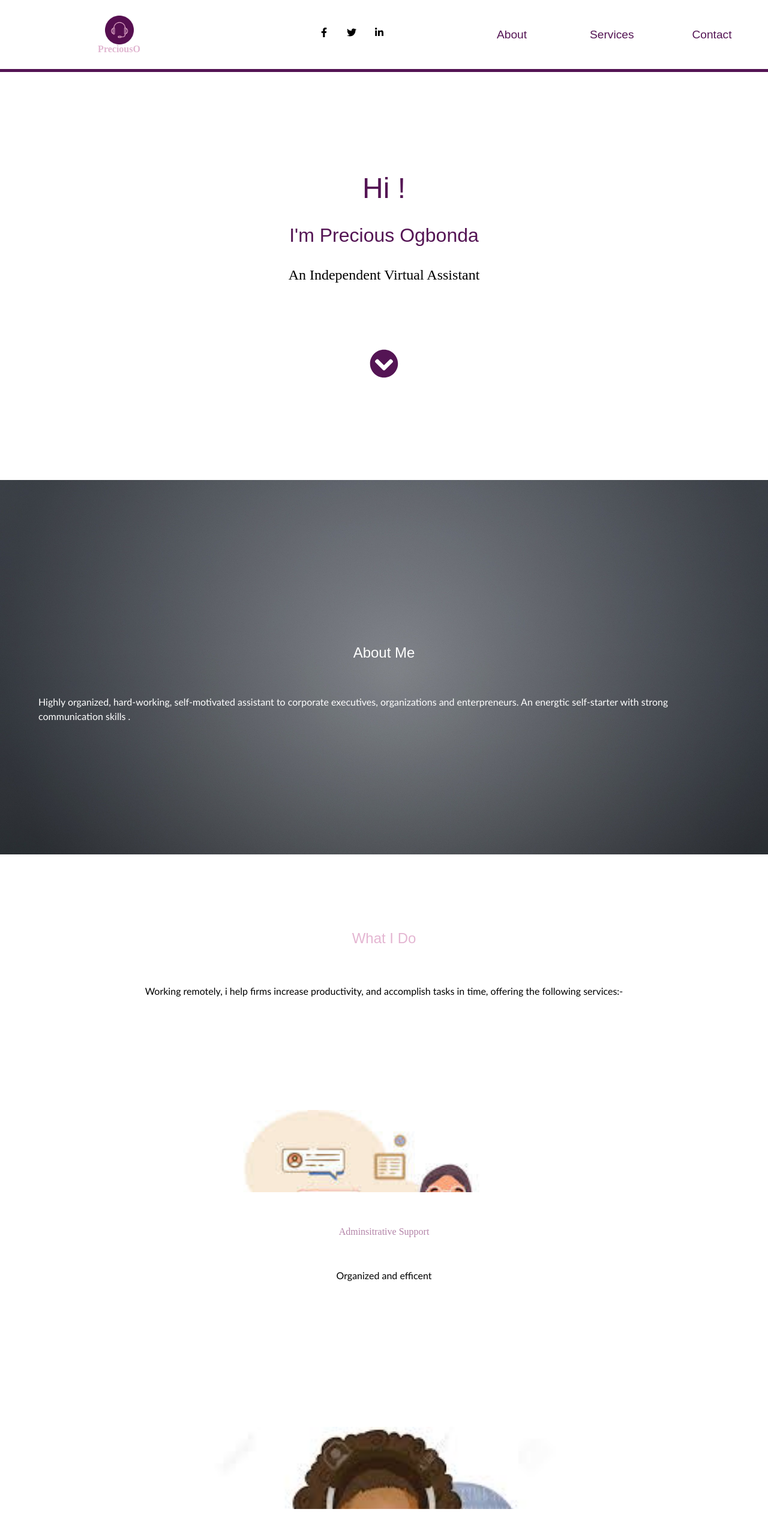
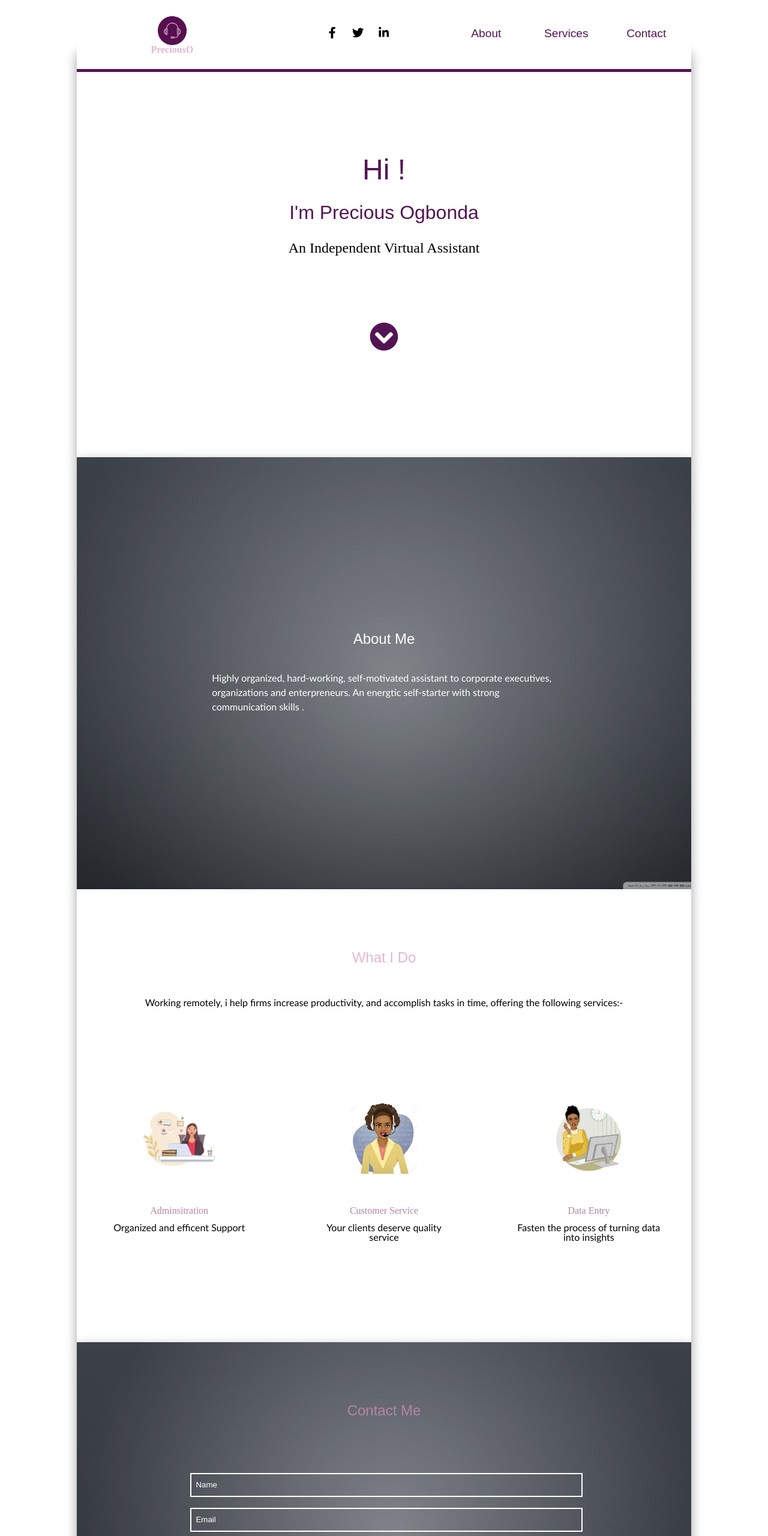
Before and after one commit to basilcea/IDoJAMStack, a Gatsby site: page / in a window 1280 px wide. Shown: the top 2560 px of the page at 60% size. Built offline with nearby package versions, Linux system fonts and the light colour scheme; Gatsby itself is replaced by a stand-in of ours.

Commit message:
fix desktop view for about us and contact section

```diff
--- a/src/components/about-brief.js
+++ b/src/components/about-brief.js
@@ -3,7 +3,7 @@ import aboutStyles from './about-brief.module.css'
 
 export default () => {
     return (
-        <div className={aboutStyles.container}>
+        <div className={aboutStyles.container} id={'about'}>
         <h2 className={aboutStyles.heading}>About Me</h2>
         <p className={aboutStyles.paragraph}>Highly organized, hard-working, self-motivated assistant to corporate executives, organizations and enterpreneurs. An energtic self-starter with strong communication skills .</p>
         </div>
--- a/src/components/about-brief.module.css
+++ b/src/components/about-brief.module.css
@@ -1,7 +1,6 @@
 .container{
-    height: 78vh;
-    width:90%;
-    background: url('../assests/background.jpg');
+    height: 70vh;
+   background: url('../assests/background.jpg');
     display:flex;
     background-position: center;
     background-size:cover;
@@ -9,19 +8,39 @@
     justify-content:center;
     align-items:center;
     padding:0% 5%;
+    box-shadow: 0 8px 16px 0 rgba(0, 0, 0, 0.2),
+    0 6px 20px 0 rgba(0, 0, 0, 0.19);
 }
 .heading{
     font-size:1.5rem;
     color:rgb(255, 255 , 255 ,1);
-    padding:5%;
+    padding-bottom:5%;
     font-family:Arial, Helvetica, sans-serif;
 }
 .paragraph{
     text-align:center;
     line-height:1.5rem;
     font-size:16px;
+    text-align: left;
     color:rgb(255, 255 , 255 ,1);
-
     font-family:'Trebuchet MS', 'Lucida Sans Unicode', 'Lucida Grande', 'Lucida Sans', Arial, sans-serif;
-    text-align:left;
 }
+.goDown{
+    font-size:3em;
+    padding-top:10vh;
+    width:100%;
+    height: 10vh;
+    display: flex;
+    justify-content: center;
+    align-items:flex-end;
+    color:black;
+}
+@media (min-width:500px){
+    .container{
+     padding: 0% 10%;
+     height: 90vh;
+    }
+    .paragraph{
+        width: 70%;
+    }
+}
--- a/src/components/contact.module.css
+++ b/src/components/contact.module.css
@@ -6,6 +6,8 @@
     background-position: center;
     flex-direction:column;
     margin:0;
+    box-shadow: 0 8px 16px 0 rgba(0, 0, 0, 0.2),
+    0 6px 20px 0 rgba(0, 0, 0, 0.19);
     align-items:center;
 }
 .heading{
@@ -21,7 +23,7 @@
     flex-direction:column;
     width:90%;
     height:80vh;
-    margin:5%;
+    margin:3%;
     padding-left:0%;
 }
 input{
@@ -40,6 +42,7 @@ input::placeholder{
 textarea{
     width:98%;
     font-size:1rem;
+    margin: 0;
     height:30%;
     background-color: inherit;
     border:2px solid white ;
@@ -52,7 +55,8 @@ textarea::placeholder{
 }
 input[type='submit']{
     border:none;
-    width:100%;
+    width:50%;
+    margin:0% 25%;
     height:15%;
     margin-top:5%;
     background-color:rgb(179, 132 , 168 ,1);
@@ -61,9 +65,19 @@ input[type='submit']{
     color:white;
     text-align:center;
 }
-.footer{
-    color:white;
-    text-align:center;
-    padding:5%;
-    widtH:100%;
+
+@media(min-width:800px){
+    .container{
+        height:80vh;
+    }
+
+    input{
+        height: 3em;
+        width:70%;
+        margin:1% 15%;
+    }
+    textarea{
+        width:70%;
+        margin:1% 15%;
+    }
 }
--- a/src/components/footer.js
+++ b/src/components/footer.js
@@ -3,6 +3,6 @@ import footerStyle from './footer.module.css';
 export default () => {
     return(
 
-        <div className={footerStyle.footer}>  <p>&copy; 2019 by basilcea</p></div>
+        <div className={footerStyle.footer}>  <p>&copy; 2019 . Powered by cea</p></div>
     )
 }
--- a/src/components/footer.module.css
+++ b/src/components/footer.module.css
@@ -1,8 +1,7 @@
 .footer{
     background-size:cover;
     background-position: center;
-    background-color:rgb(84, 20 , 84 ,1);
-    color:white;
+    color:black;
     display:flex;
     justify-content: center;
     align-items: center;
--- a/src/components/header.js
+++ b/src/components/header.js
@@ -22,12 +22,6 @@ export default () => {
           <img className={headerStyles.icon} src={`${icon}`} alt="" />
           <p className={headerStyles.title}>PreciousO</p>
         </div>
-        {!clicked && (
-          <FaBars className={headerStyles.hamburger} onClick={buttonClicked} />
-        )}
-        {clicked && (
-          <FaTimes className={headerStyles.hamburger} onClick={buttonClicked} />
-        )}
       </div>
       <div className={headerStyles.socials}>
         <div className={headerStyles.socialsIcon}>
--- a/src/components/header.module.css
+++ b/src/components/header.module.css
@@ -19,13 +19,36 @@
     display:flex;
 }
 .navBar{
-    display:none;
+    width:100%;
+    display:flex;
+    align-items: center;
+    display:flex;
+    justify-content:center;
+    height:40%;
+    padding-bottom: 3px;
+}
+
+.button{
+    background-color: inherit;
+    outline: none;
+    border:none;
+    width:30%;
+    margin-right:  3%;
+    padding:3%;
+    font-size:.8em;
+    border-radius: 5px;
+    color:rgb(84, 20 , 84 ,1);
+}
+.button:hover{
+    background-color:rgb(84, 20 , 84 ,1) ;
+    border:none;
+    color:white;
 }
 .iconDiv{
     width:90%;
     display: flex;
     height:95%;
-    margin-top:0%;
+    margin-top:1%;
     flex-direction: column;
     align-items:center;
     justify-content:center;
@@ -80,29 +103,10 @@
 
 
     .navBar{
-        display:flex;
         width:42%;
-        align-items: center;
-        display:flex;
-        justify-content:center;
-        height:50%;
+
     }
-    .button{
-        background-color: inherit;
-        outline: none;
-        border:none;
-        width:30%;
-        margin-right:  3%;
-        padding:3%;
-        font-size:.8em;
-        border-radius: 5px;
-        color:rgb(84, 20 , 84 ,1);
-    }
-    .button:hover{
-        background-color:rgb(84, 20 , 84 ,1) ;
-        border:none;
-        color:white;
-    }
+
     .topMenu{
         width:33%;
         align-items: center;
@@ -120,4 +124,13 @@
     .button{
         font-size:1.2em
     }
+    .singleSocialIcon{
+        font-size:1.2em
+    }
+
 }
+@media(min-width:1000px){
+    .headerContainer{
+        width:80%
+    }
+}
--- a/src/components/hero.js
+++ b/src/components/hero.js
@@ -2,6 +2,7 @@ import React from 'react';
 import heroStyles from './hero.module.css';
 import {navigate} from 'gatsby';
 import {FaChevronCircleDown} from 'react-icons/fa';
+import {TimelineLite} from 'gsap'
 export default () =>{
 return (
     <div className={heroStyles.container}>
@@ -9,7 +10,7 @@ return (
         <p className={heroStyles.nameParagraph}>I'm Precious Ogbonda</p>
         <p className={heroStyles.descriptionParagraph}>An Independent Virtual Assistant</p>
         <button className={heroStyles.button}>Contact Me</button>
-        <div className={heroStyles.goDown}><FaChevronCircleDown onClick={navigate}/></div>
+        <div className={heroStyles.goDown}><FaChevronCircleDown onClick={()=>{navigate('/#about')}}/></div>
             </div>
 )
 }
--- a/src/components/hero.module.css
+++ b/src/components/hero.module.css
@@ -11,6 +11,8 @@
     margin-top:15vh;
     align-items:center;
     display:flex;
+    box-shadow: 0 8px 16px 0 rgba(0, 0, 0, 0.2),
+    0 6px 20px 0 rgba(0, 0, 0, 0.19);
 
 }
 
@@ -65,3 +67,8 @@
         font-size: 1.5em;
     }
 }
+@media(min-width:1000px){
+    .container{
+        margin-top:8%;
+    }
+}
--- a/src/components/services-brief.js
+++ b/src/components/services-brief.js
@@ -6,11 +6,13 @@ import dataEntry from '../assests/dataEntry.jpg'
 import administrative from '../assests/administrative.jpg'
 export default (props) => {
     return (
-            <div className={serviceStyle.servicesDiv}>
+            <div className={serviceStyle.servicesDiv} id={'services'}>
             <h2 className={serviceStyle.heading}>What I Do</h2>
             <p className={serviceStyle.paragraph}>Working remotely, i help firms increase productivity, and accomplish tasks in time, offering the following services:-</p>
-            <SingleService modalToDisplay ={ props.modalToDisplay} id={1} description={'Organized and efficent'} url={administrative} shortDetail={'Adminsitrative Support'}/>
+            <div className={serviceStyle.serviceInfo}>
+            <SingleService modalToDisplay ={ props.modalToDisplay} id={1} description={'Organized and efficent Support'} url={administrative} shortDetail={'Adminsitration'}/>
             <SingleService modalToDisplay ={ props.modalToDisplay} id={2} description={'Your clients deserve quality service'} url={customerService} shortDetail={'Customer Service'}/>
             <SingleService modalToDisplay ={ props.modalToDisplay} id={3} description={'Fasten the process of turning data into insights'} url={dataEntry} shortDetail={'Data Entry'}/>
+            </div>
             </div>)
 }
--- a/src/components/services-brief.module.css
+++ b/src/components/services-brief.module.css
@@ -4,6 +4,10 @@
     display:flex;
     flex-direction: column;
     align-items:center;
+    background-color:white;
+    box-shadow: 0 8px 16px 0 rgba(0, 0, 0, 0.2),
+    0 6px 20px 0 rgba(0, 0, 0, 0.19);
+
 }
 .heading{
     font-size:1.5rem;
@@ -19,3 +23,10 @@
     color:black;
     font-family:'Trebuchet MS', 'Lucida Sans Unicode', 'Lucida Grande', 'Lucida Sans', Arial, sans-serif
 }
+@media (min-width:500px){
+    .serviceInfo{
+        width:100%;
+        display:flex;
+        justify-content:space-evenly
+    }
+}
--- a/src/components/services-sub.module.css
+++ b/src/components/services-sub.module.css
@@ -10,7 +10,7 @@
     height:25vh;
     width:100%;
     margin:5% 0%;
-    background-position:top center;
+    background-position:center;
     background-color:inherit;
     background-size:50%;
     background-repeat: no-repeat;
--- a/src/pages/index.module.css
+++ b/src/pages/index.module.css
@@ -2,4 +2,11 @@
     display:flex;
     flex-direction:column;
     height:100%;
+    max-width:1500px;
 }
+@media (min-width:1000px){
+    .container{
+        width:80%;
+        margin:0% 10%;
+    }
+}
```
Also changed, not shown: src/components/about.js (deleted).
